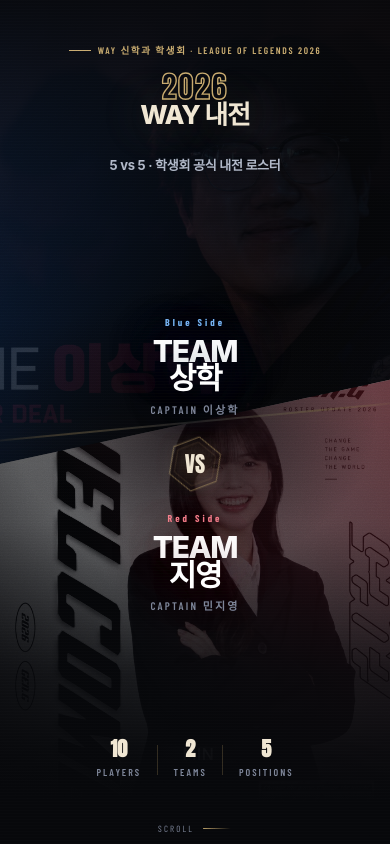
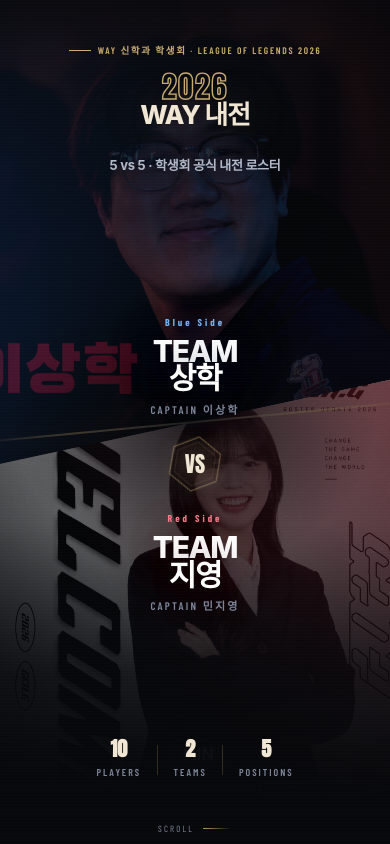
Before and after one commit to zeroruler/way-scrim-2026, a plain HTML site: page index.html in a window 390 px wide. Shown: the top 844 px of the page. Drawn offline with nearby package versions, Linux system fonts and the light colour scheme; a web font is replaced by a local one.

Commit message:
메인 화면 이상학 사진 밝기·위치 조정 (#2)
Claude-Session: https://claude.ai/code/session_01QM2XJra8MrhFBmkB1g9gG8

Co-authored-by: Claude <noreply@anthropic.com>

```diff
--- a/index.html
+++ b/index.html
@@ -91,7 +91,7 @@ button{font:inherit;color:inherit;background:none;border:0;cursor:pointer}
 .hero-half img{width:100%;height:100%;object-fit:cover}
 .hero-half::after{content:"";position:absolute;inset:0}
 .hero-half.a{inset:0 auto 0 0;width:62%;clip-path:polygon(0 0,91.9% 0,69.4% 100%,0 100%)}
-.hero-half.a img{object-position:36% 50%;filter:grayscale(.5) contrast(1.06) brightness(.38)}
+.hero-half.a img{object-position:85% 50%;filter:grayscale(.3) contrast(1.08) brightness(.95)}
 .hero-half.a::after{background:linear-gradient(115deg,rgba(18,56,110,.72),rgba(6,7,10,.35) 62%,rgba(6,7,10,.9))}
 .hero-half.b{inset:0 0 0 38%;width:62%;clip-path:polygon(30.7% 0,100% 0,100% 100%,8.1% 100%)}
 .hero-half.b img{object-position:56% 50%;filter:grayscale(.3) contrast(1.12) brightness(.78)}
@@ -160,7 +160,7 @@ button{font:inherit;color:inherit;background:none;border:0;cursor:pointer}
 
 @media (max-width:760px){
   .hero-half.a{inset:0 0 auto 0;width:100%;height:56%;clip-path:polygon(0 0,100% 0,100% 80.4%,0 98.2%)}
-  .hero-half.a img{object-position:62% 50%}
+  .hero-half.a img{object-position:80% 50%}
   .hero-half.b{inset:44% 0 0 0;width:100%;height:56%;clip-path:polygon(0 19.6%,100% 1.8%,100% 100%,0 100%)}
   .hero-half.b img{object-position:88% 50%;filter:grayscale(.28) contrast(1.12) brightness(.92)}
   .hero-seam{top:auto;bottom:auto;left:-6%;right:-6%;width:auto;height:2px;top:50%;
```
